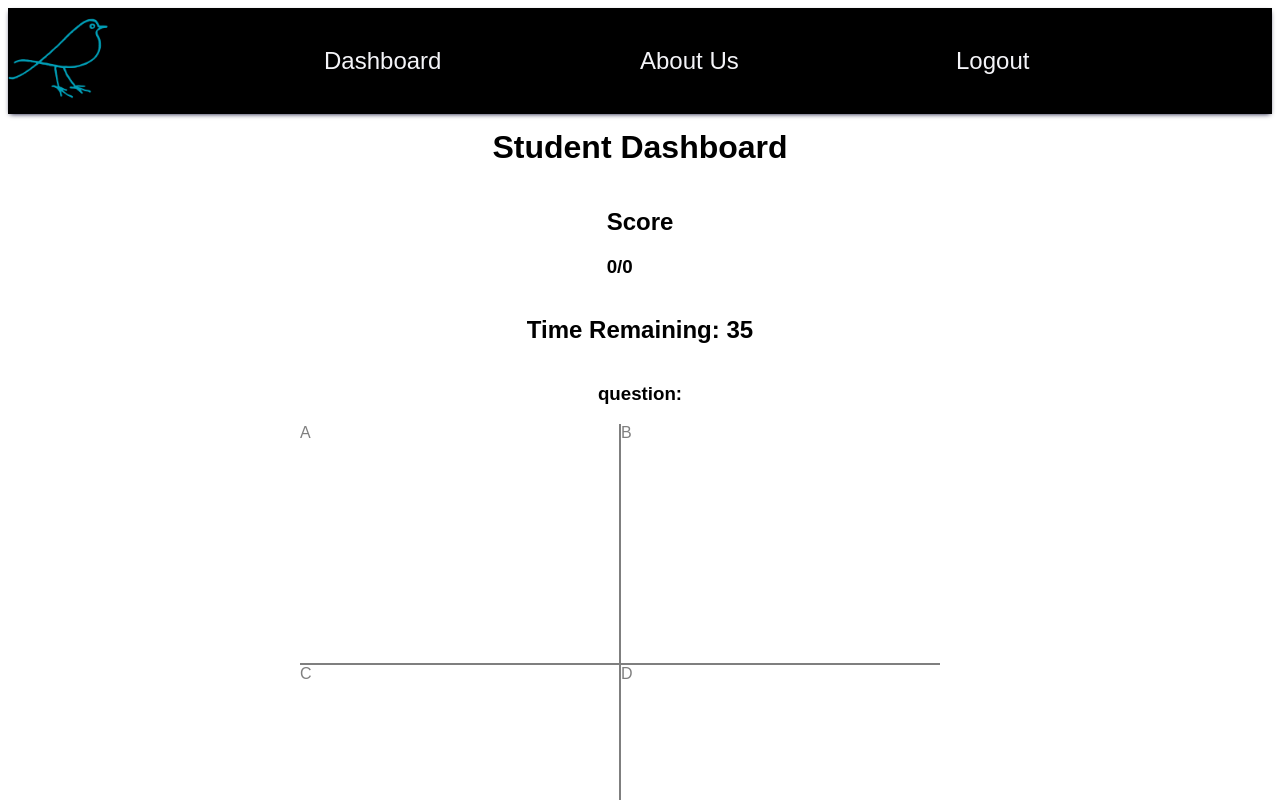
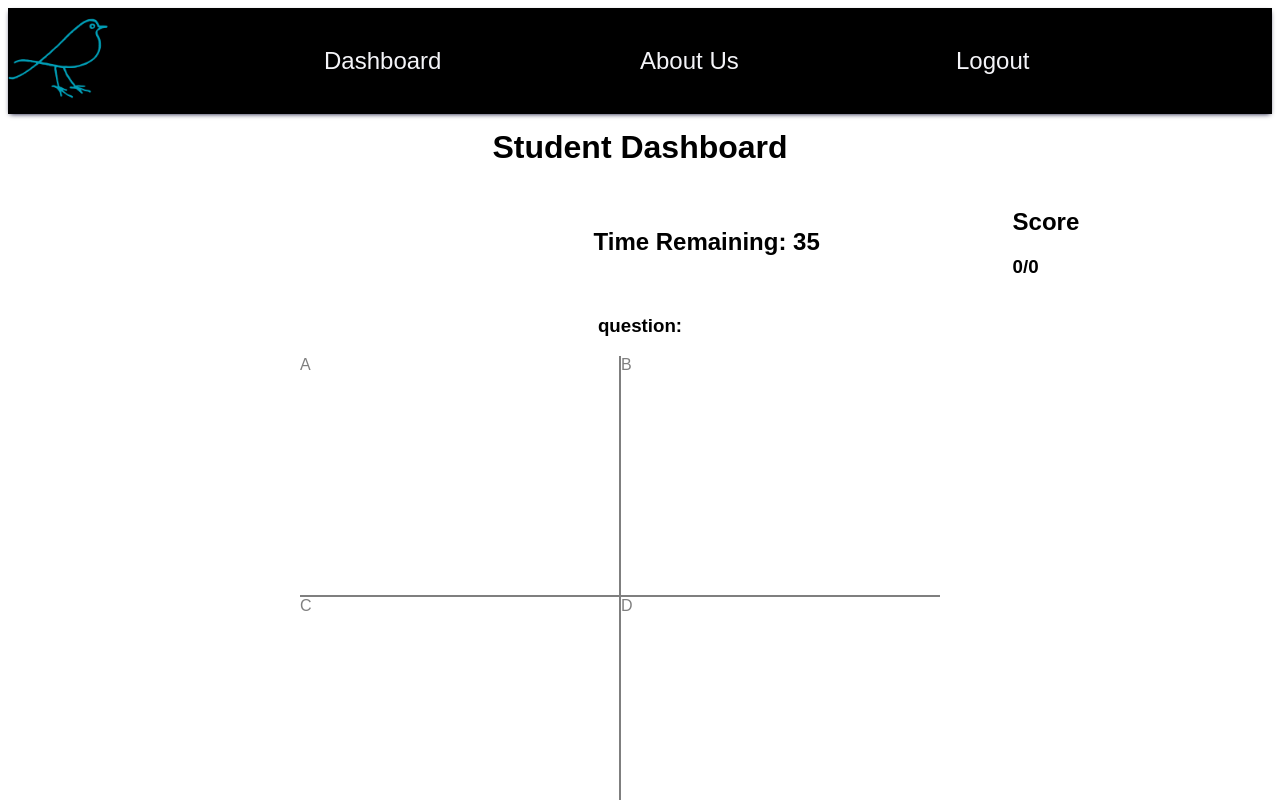
Before and after one commit to The-Canary-Project/Canary-FE, a React app: page /student in a window 1280 px wide. Shown: the top 800 px of the page. Built offline with nearby package versions, Linux system fonts and the light colour scheme; no server answers.

Commit message:
style upper portion of play component

```diff
--- a/src/components/play/Play.css
+++ b/src/components/play/Play.css
@@ -139,8 +139,14 @@
 }
 
 
-.countDown {
-
+.upperDisplay {
+  width: 100%;
+  display: flex;
+  justify-content: space-evenly;
+  align-items: center;
+  .empty {
+    width: 200px;
+  }
 }
 
 .answers {
--- a/src/components/play/Play.jsx
+++ b/src/components/play/Play.jsx
@@ -45,7 +45,6 @@
       setQuestionAssets(makeAnswers(data));
       setTimer(data.timer ? data.timer : 30);
       setCountdown(setInterval(async() => {
-        console.log('evaluate');
         const image = tf.browser.fromPixels(video.current);
         const logits = net.infer(image, 'conv_preds');
         const result = await classifier.predictClass(logits);
@@ -87,15 +86,16 @@
 
   return (
     <div className={styles.play}>
-      <Score />
-      {displayResults ? (result ? <Win /> : <Lose />) : ''}
-      <div className={styles.countDown}>
+      <div className={styles.upperDisplay}>
+
+        {displayResults ? (result ? <Win /> : <Lose />) : <div className={styles.empty}></div>}
         <Countdown
           key={question.text}
           date={now + (timer * 1000)}
           renderer={renderer}
           onComplete={() => setComplete(true)}
         />
+        <Score />
       </div>
       <h3>question: {question.text}</h3>
       <div className={styles.parent}>
--- a/src/components/play/results/Results.css
+++ b/src/components/play/results/Results.css
@@ -1,3 +1,5 @@
 .result {
-  width: 200px;
+  max-width: 200px;
+  width: auto;
+  height: 100px;
 }
```
